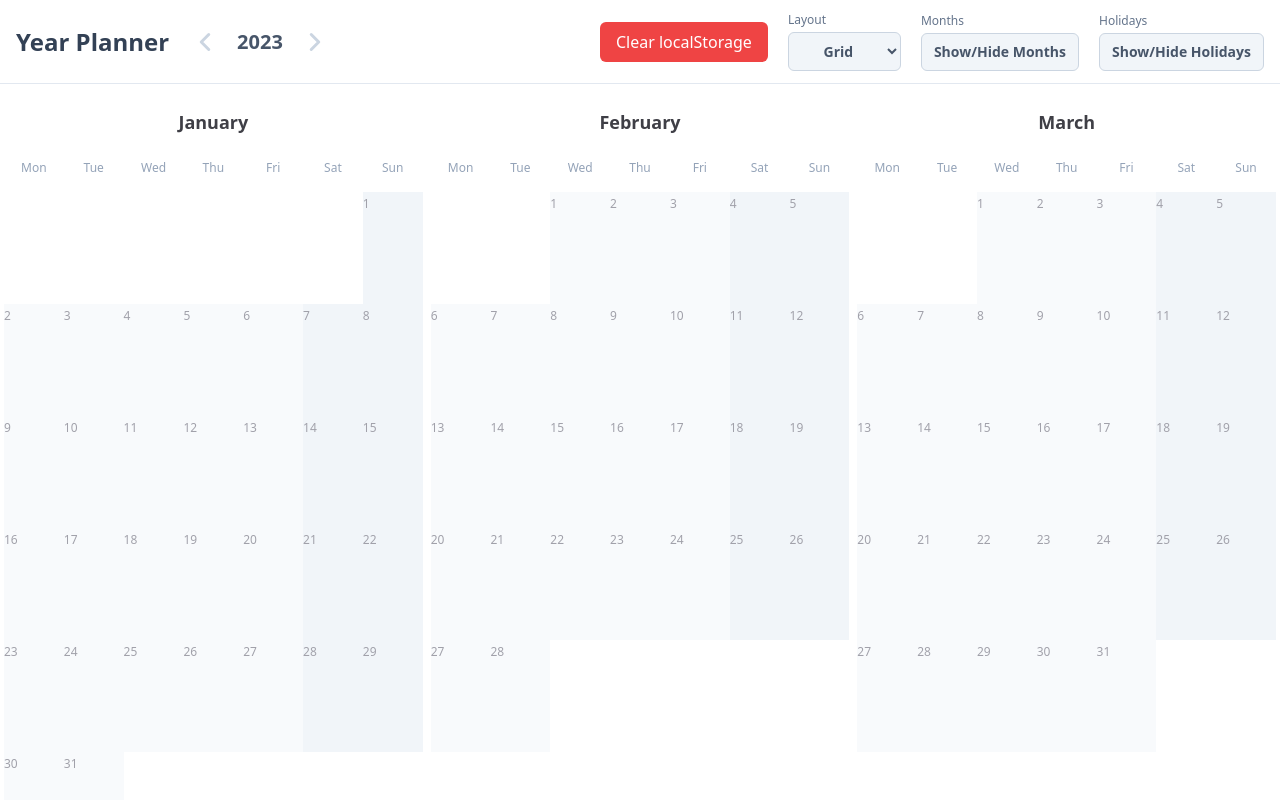
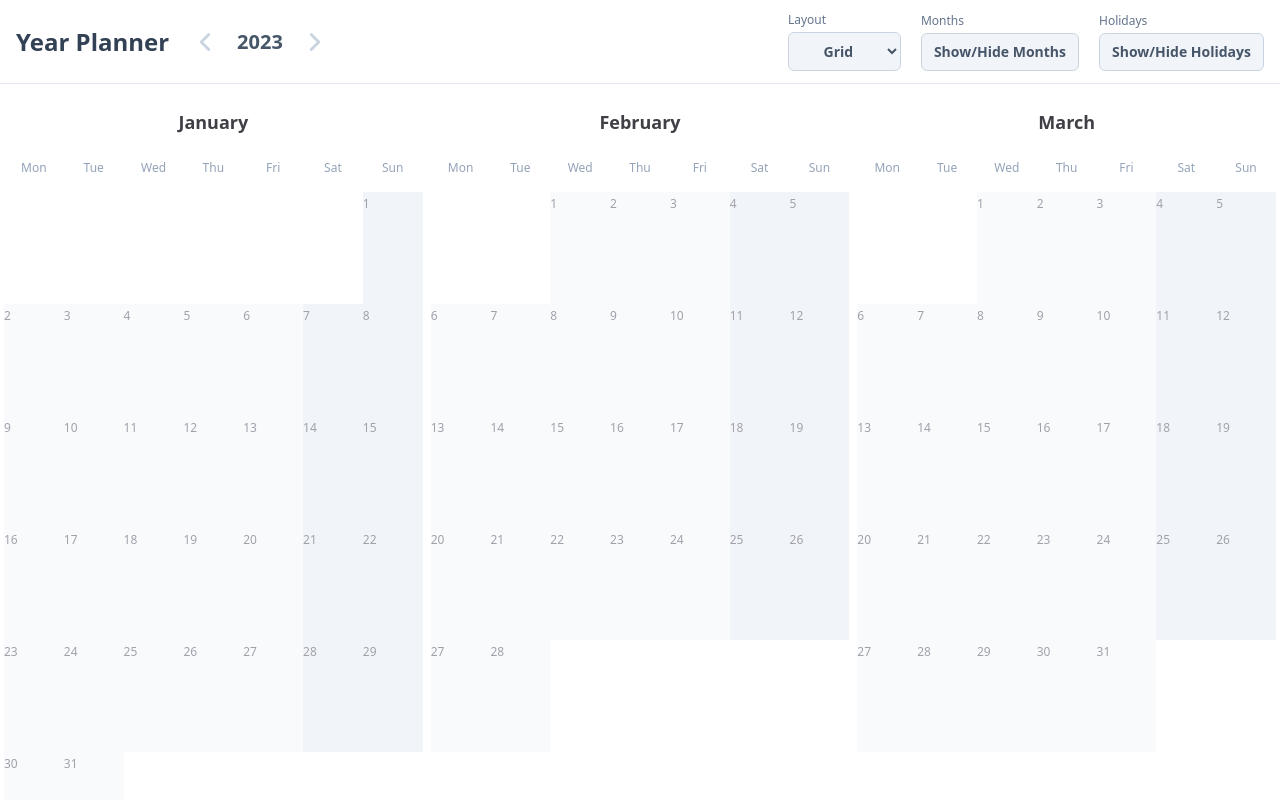
Before and after one commit to ryanzoleta/year-planner, a SvelteKit app: page / in a window 1280 px wide. Shown: the top 800 px of the page. Built offline with nearby package versions, Linux system fonts and the light colour scheme.

Commit message:
hide clear storage button

```diff
--- a/src/routes/+page.svelte
+++ b/src/routes/+page.svelte
@@ -98,12 +98,12 @@
     </div>
 
     <div class="flex place-items-center gap-5">
-      <button
+      <!-- <button
         class="rounded-md bg-red-500 px-4 py-2 text-white"
         on:click={() => {
           localStorage.removeItem('preferences');
           console.log('Preferences cleared');
-        }}>Clear localStorage</button>
+        }}>Clear localStorage</button> -->
 
       <div class="flex flex-col gap-1">
         <p class="text-xs text-slate-500">Layout</p>
```
